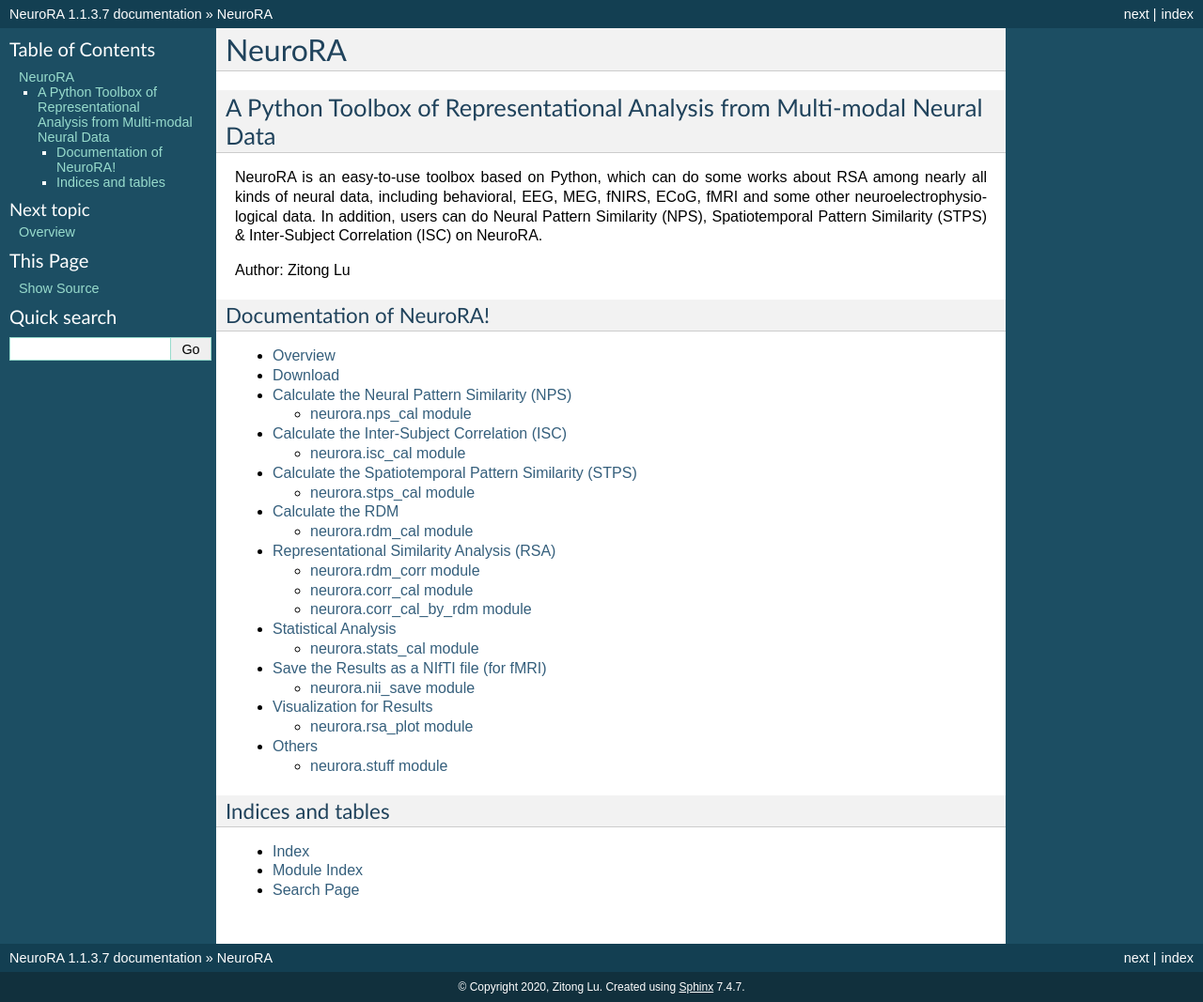
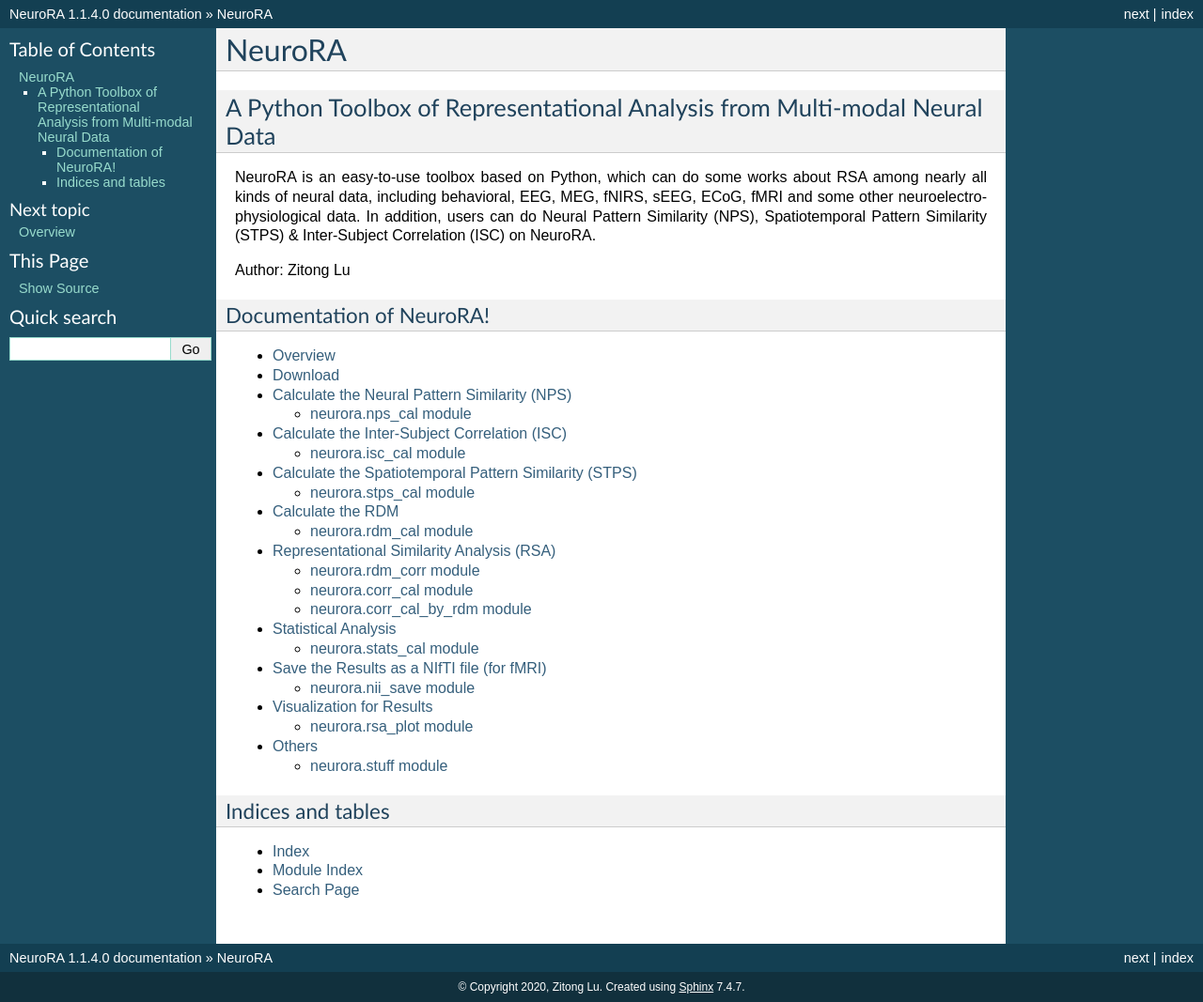
Before and after one commit to ZitongLu1996/NeuroRA, a Sphinx documentation site: the page built from docs/source/index.rst, in a window 1280 px wide. Shown: the whole page at 94% size. Built offline with Sphinx 7.4.7, drawn with Linux system fonts in a browser that asks for light colours.

Commit message:
version 1.1.4.0

```diff
--- a/docs/source/conf.py
+++ b/docs/source/conf.py
@@ -25,7 +25,7 @@ copyright = '2020, Zitong Lu'
 author = 'Zitong Lu'
 
 # The full version, including alpha/beta/rc tags
-release = '1.1.3.7'
+release = '1.1.4.0'
 
 
 # -- General configuration ---------------------------------------------------
--- a/docs/source/index.rst
+++ b/docs/source/index.rst
@@ -9,7 +9,7 @@ NeuroRA
 A Python Toolbox of Representational Analysis from Multi-modal Neural Data
 **************************************************************************
 
-NeuroRA is an easy-to-use toolbox based on Python, which can do some works about RSA among nearly all kinds of neural data, including behavioral, EEG, MEG, fNIRS, ECoG, fMRI and some other neuroelectrophysiological data. In addition, users can do Neural Pattern Similarity (NPS), Spatiotemporal Pattern Similarity (STPS) & Inter-Subject Correlation (ISC) on NeuroRA.
+NeuroRA is an easy-to-use toolbox based on Python, which can do some works about RSA among nearly all kinds of neural data, including behavioral, EEG, MEG, fNIRS, sEEG, ECoG, fMRI and some other neuroelectrophysiological data. In addition, users can do Neural Pattern Similarity (NPS), Spatiotemporal Pattern Similarity (STPS) & Inter-Subject Correlation (ISC) on NeuroRA.
 
 Author: Zitong Lu
 
--- a/docs/source/overview.rst
+++ b/docs/source/overview.rst
@@ -3,7 +3,7 @@ Overview
 
 Representational Similarity Analysis (RSA) has become a popular and effective method to measure the representation of multivariable neural activity in different modes.
 
-NeuroRA is an easy-to-use toolbox based on Python, which can do some works about RSA among nearly all kinds of neural data, including behavioral, EEG, MEG, fNIRS, ECoG, fMRI and some other neuroelectrophysiological data. In addition, users can do Neural Pattern Similarity (NPS), Spatiotemporal Pattern Similarity (STPS) & Inter-Subject Correlation (ISC) on NeuroRA.
+NeuroRA is an easy-to-use toolbox based on Python, which can do some works about RSA among nearly all kinds of neural data, including behavioral, EEG, MEG, fNIRS, sEEG, ECoG, fMRI and some other neuroelectrophysiological data. In addition, users can do Neural Pattern Similarity (NPS), Spatiotemporal Pattern Similarity (STPS) & Inter-Subject Correlation (ISC) on NeuroRA.
 
 NeuroRA includes some typical features below:
 
```
Also changed, not shown: README.md (+1 -1 lines), index.md (+1 -1 lines).
